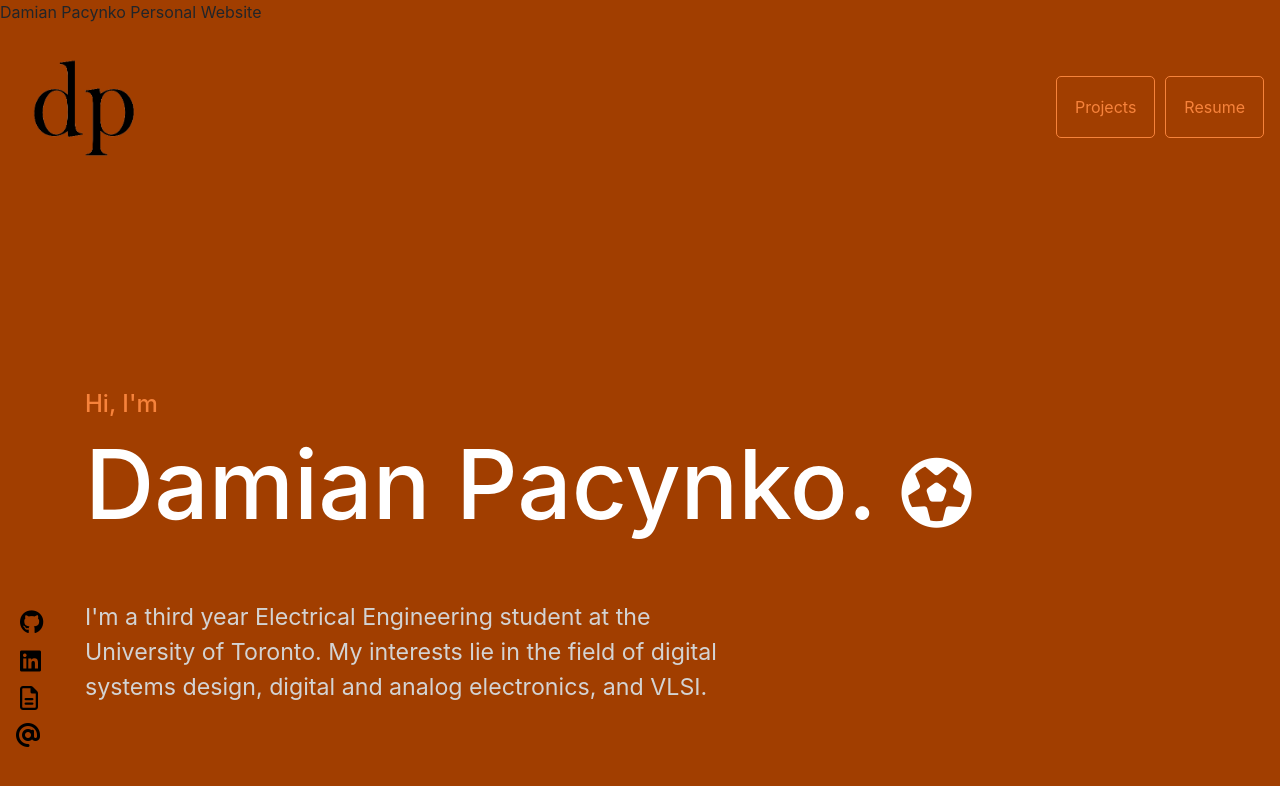
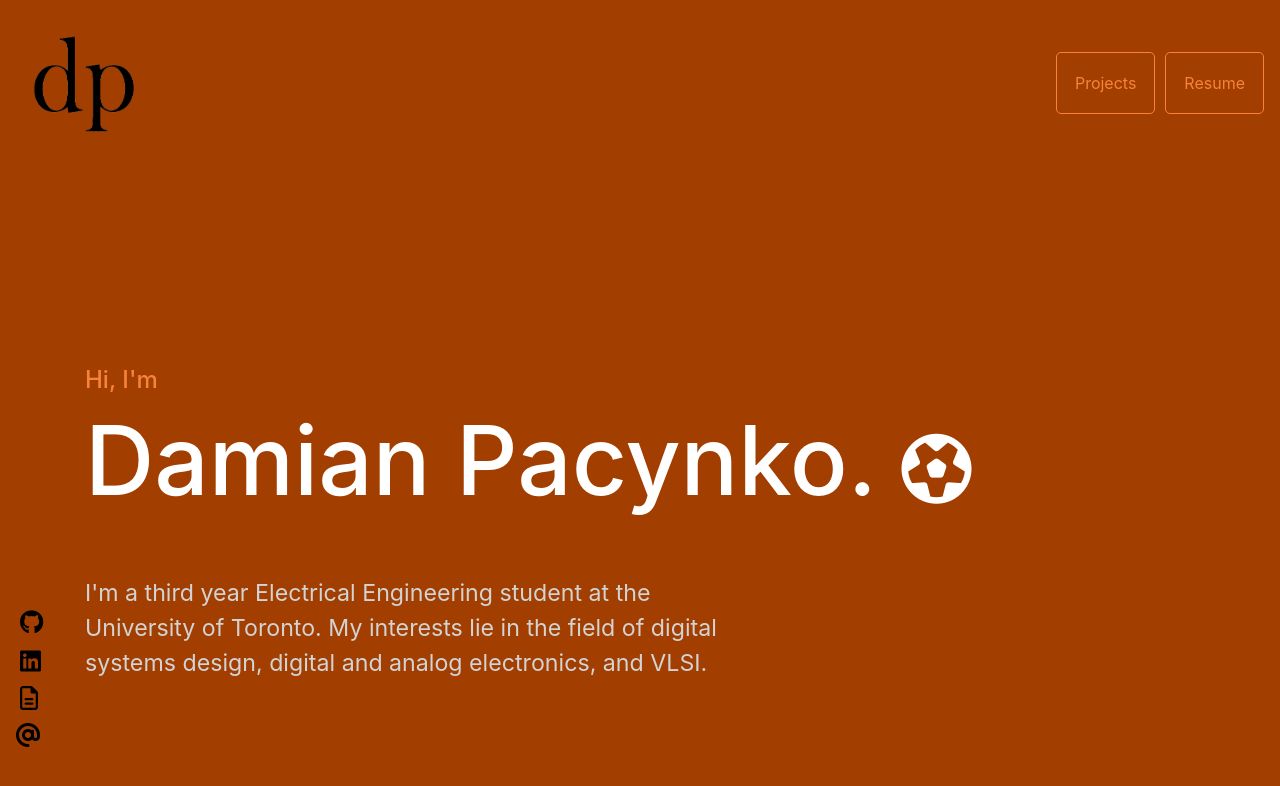
Before and after one commit to damian-pacynko/damian-pacynko.github.io, a plain HTML site: page index.html in a window 1280 px wide. Drawn offline with nearby package versions, Linux system fonts and the light colour scheme.

Commit message:
Update index.html

```diff
--- a/index.html
+++ b/index.html
@@ -5,7 +5,6 @@
     <title>Damian Pacynko</title>
     <link rel="icon" type="image/x-icon" href="./assets/img/dp_orange.png">
     <meta charset="utf-8">
-    <descripton>Damian Pacynko Personal Website</descripton>
     <meta name="viewport" content="width=device-width, initial-scale=1">
     <link rel="stylesheet" href="https://cdn.jsdelivr.net/npm/bootstrap@4.5.3/dist/css/bootstrap.min.css" integrity="sha384-TX8t27EcRE3e/ihU7zmQxVncDAy5uIKz4rEkgIXeMed4M0jlfIDPvg6uqKI2xXr2" crossorigin="anonymous">
     <link rel="stylesheet" type="text/css" href="style.css">
```
